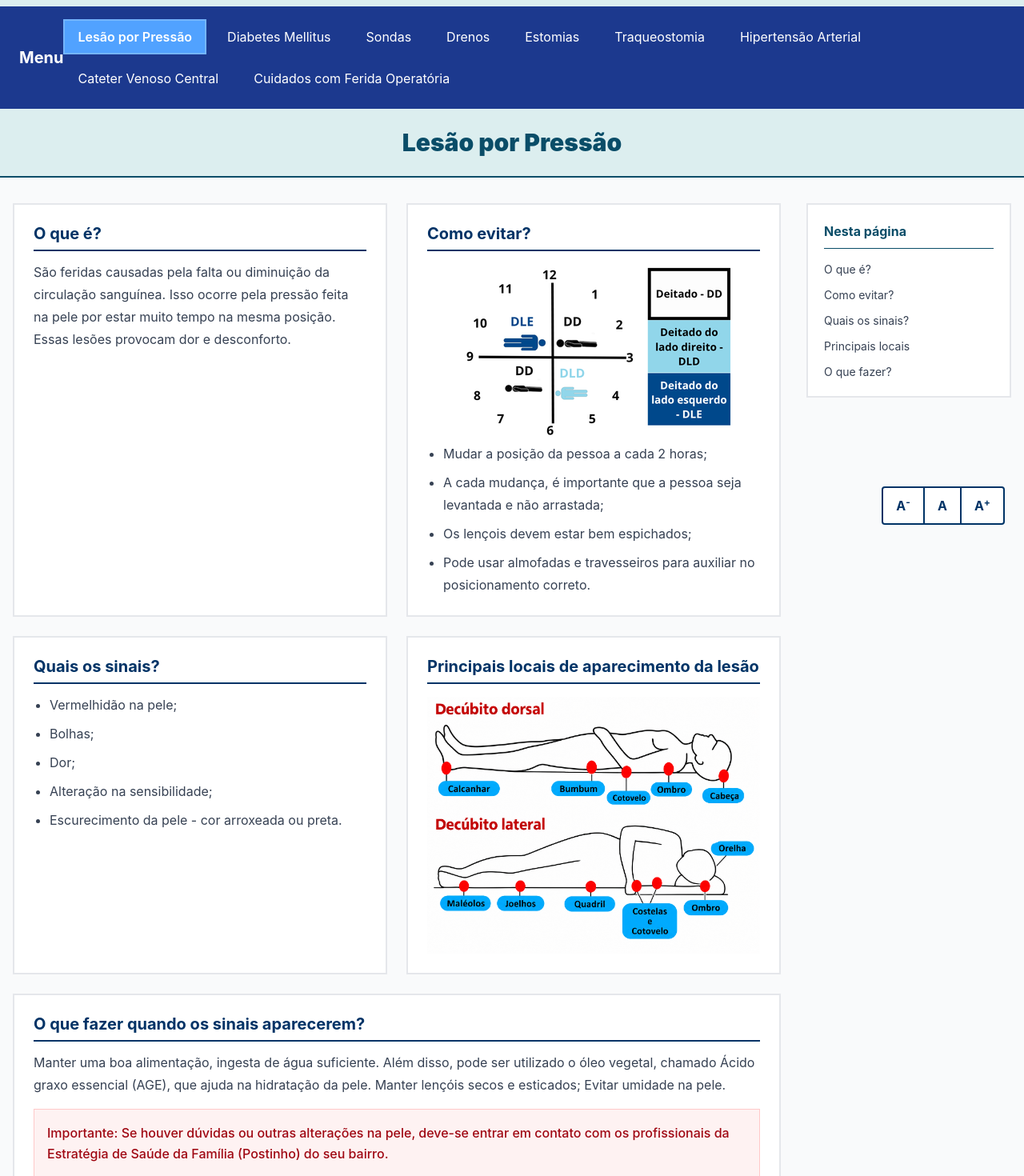
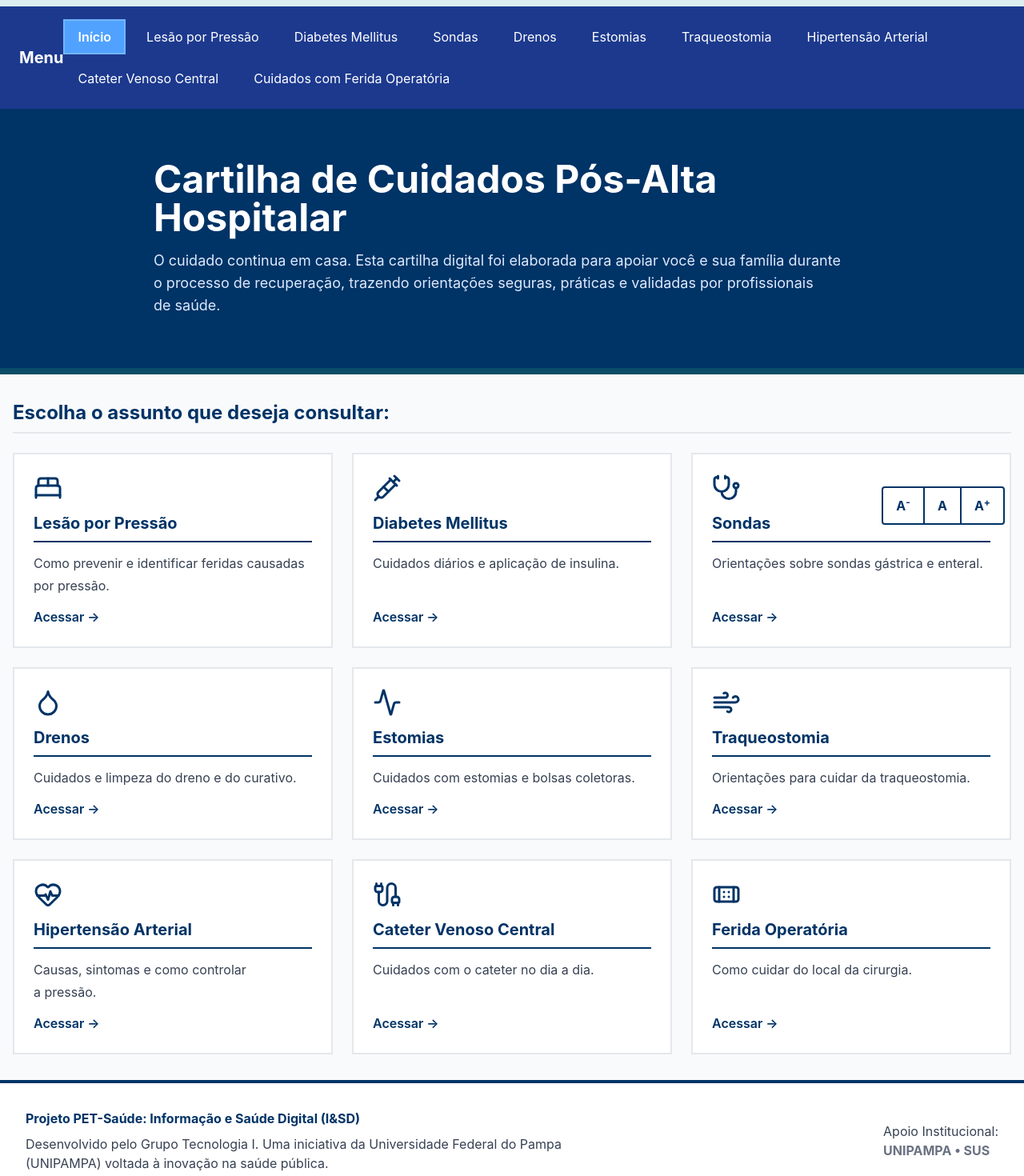
Before and after one commit to gabrieltm-sudo/cuidadopostalta, a React (Vite) app: page / in a window 1280 px wide. Shown: the part 120-1590 px from the top of the page at 80% size. Built offline with nearby package versions, Linux system fonts and the light colour scheme.

Commit message:
Adiciona página inicial (Home)
Falta algumas alterações para finalização

```diff
--- a/src/App.tsx
+++ b/src/App.tsx
@@ -4,6 +4,7 @@ import Header from './components/Header.tsx'
 import Menu from './components/Menu.tsx'
 import FontButtons from './components/acessibilityFontButtons.tsx'
 
+import Home from './pages/Home.tsx'
 import LesaoPorPressao from './pages/LesaoPressao.tsx'
 import Diabetes from './pages/Diabetes.tsx'
 import Sondas from './pages/Sondas.tsx'
@@ -24,7 +25,8 @@ function App() {
         <Menu />
         <FontButtons />
         <Routes>
-          <Route path="/" element={<LesaoPorPressao />} />
+          <Route path="/" element={<Home />} />
+          <Route path="/lesao-pressao" element={<LesaoPorPressao />} />
           <Route path="/diabetes" element={<Diabetes />} />
           <Route path="/estomias" element={<Estomias />} />
           <Route path="/sondas" element={<Sondas />} />
--- a/src/components/Menu.tsx
+++ b/src/components/Menu.tsx
@@ -33,7 +33,12 @@ function Menu() {
         } mt-4 flex-col gap-2 md:mt-0 md:flex md:flex-row md:flex-wrap md:items-center`}
       >
         <li>
-          <NavLink to="/" className={getNavLinkClass} onClick={() => setIsOpen(false)}>
+          <NavLink to="/" end className={getNavLinkClass} onClick={() => setIsOpen(false)}>
+            Início
+          </NavLink>
+        </li>
+        <li>
+          <NavLink to="/lesao-pressao" className={getNavLinkClass} onClick={() => setIsOpen(false)}>
             Lesão por Pressão
           </NavLink>
         </li>
--- /dev/null
+++ b/src/pages/Home.tsx
@@ -0,0 +1,96 @@
+import { Link } from 'react-router-dom'
+import {
+    Activity,
+    Droplet,
+    HeartPulse,
+    Syringe,
+    Stethoscope,
+    Wind,
+    Cable,
+    Bandage,
+    BedDouble,
+    type LucideIcon,
+} from 'lucide-react'
+
+type Topic = {
+    to: string
+    title: string
+    description: string
+    icon: LucideIcon
+}
+
+const topics: Topic[] = [
+    { to: '/lesao-pressao', title: 'Lesão por Pressão', description: 'Como prevenir e identificar feridas causadas por pressão.', icon: BedDouble },
+    { to: '/diabetes', title: 'Diabetes Mellitus', description: 'Cuidados diários e aplicação de insulina.', icon: Syringe },
+    { to: '/sondas', title: 'Sondas', description: 'Orientações sobre sondas gástrica e enteral.', icon: Stethoscope },
+    { to: '/drenos', title: 'Drenos', description: 'Cuidados e limpeza do dreno e do curativo.', icon: Droplet },
+    { to: '/estomias', title: 'Estomias', description: 'Cuidados com estomias e bolsas coletoras.', icon: Activity },
+    { to: '/traqueostomia', title: 'Traqueostomia', description: 'Orientações para cuidar da traqueostomia.', icon: Wind },
+    { to: '/hipertensao', title: 'Hipertensão Arterial', description: 'Causas, sintomas e como controlar a pressão.', icon: HeartPulse },
+    { to: '/cateter', title: 'Cateter Venoso Central', description: 'Cuidados com o cateter no dia a dia.', icon: Cable },
+    { to: '/feridaOperatoria', title: 'Ferida Operatória', description: 'Como cuidar do local da cirurgia.', icon: Bandage },
+]
+
+const Home = () => (
+    <>
+        <section className="border-b-8 border-[#0A4D68] bg-[#003366] px-4 py-12 text-white sm:px-8 sm:py-16">
+            <div className="mx-auto max-w-4xl">
+                <h2 className="text-3xl font-bold sm:text-4xl lg:text-5xl">
+                    Cartilha de Cuidados Pós-Alta Hospitalar
+                </h2>
+                <p className="mt-4 text-lg text-blue-100 text-pretty">
+                    O cuidado continua em casa. Esta cartilha digital foi elaborada para apoiar você e
+                    sua família durante o processo de recuperação, trazendo orientações seguras,
+                    práticas e validadas por profissionais de saúde.
+                </p>
+            </div>
+        </section>
+
+        <main className="bg-gray-50 text-base leading-relaxed text-gray-700">
+            <div className="mx-auto w-full max-w-7xl px-4 py-8">
+                <h2 className="mb-6 border-b-2 border-gray-200 pb-2 text-2xl font-bold text-[#003366]">
+                    Escolha o assunto que deseja consultar:
+                </h2>
+            <ul className="grid grid-cols-1 gap-6 sm:grid-cols-2 lg:grid-cols-3">
+                {topics.map(({ to, title, description, icon: Icon }) => (
+                    <li key={to}>
+                        <Link
+                            to={to}
+                            className="flex h-full flex-col gap-3 border-2 border-gray-200 bg-white p-6 transition-colors hover:border-[#003366] focus:outline-none focus-visible:ring-4 focus-visible:ring-blue-400"
+                        >
+                            <Icon size={36} className="text-[#003366]" aria-hidden="true" />
+                            <h3 className="border-b-2 border-[#003366] pb-2 text-xl font-bold text-[#003366]">
+                                {title}
+                            </h3>
+                            <p className="text-base leading-7 text-gray-700">{description}</p>
+                            <span className="mt-auto font-semibold text-[#003366]">
+                                Acessar →
+                            </span>
+                        </Link>
+                    </li>
+                ))}
+            </ul>
+            </div>
+        </main>
+
+        <footer className="border-t-4 border-[#003366] bg-white px-4 py-8 sm:px-8">
+            <div className="mx-auto flex max-w-7xl flex-col gap-6 md:flex-row md:items-center md:justify-between">
+                <div className="max-w-2xl space-y-2">
+                    <p className="font-bold text-[#003366]">
+                        Projeto PET-Saúde: Informação e Saúde Digital (I&amp;SD)
+                    </p>
+                    <p className="text-gray-700">
+                        Desenvolvido pelo Grupo Tecnologia I. Uma iniciativa da Universidade Federal do
+                        Pampa (UNIPAMPA) voltada à inovação na saúde pública.
+                    </p>
+                </div>
+                <div className="md:text-right">
+                    <p className="text-gray-700 md:text-right">Apoio Institucional:</p>
+                    <p className="font-bold text-gray-500">UNIPAMPA • SUS</p>
+                </div>
+            </div>
+        </footer>
+    </>
+)
+
+export default Home
```
